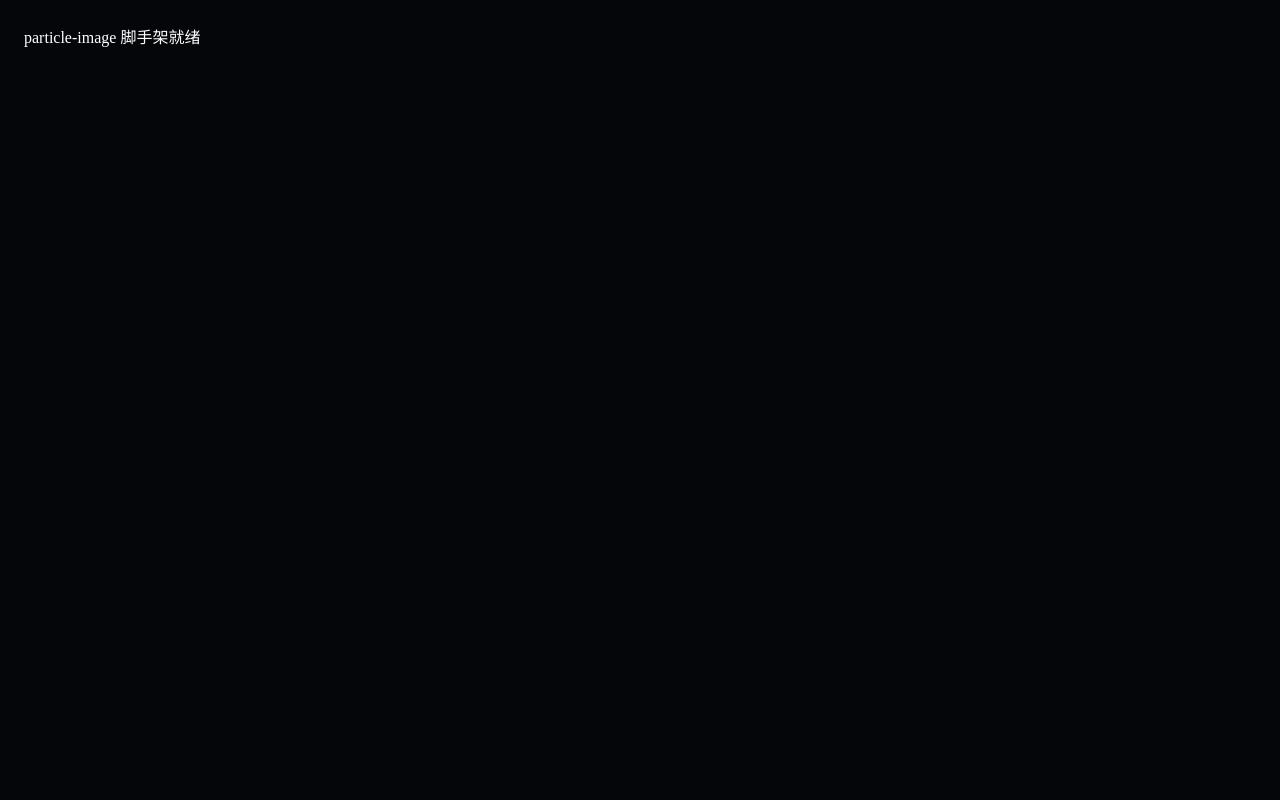
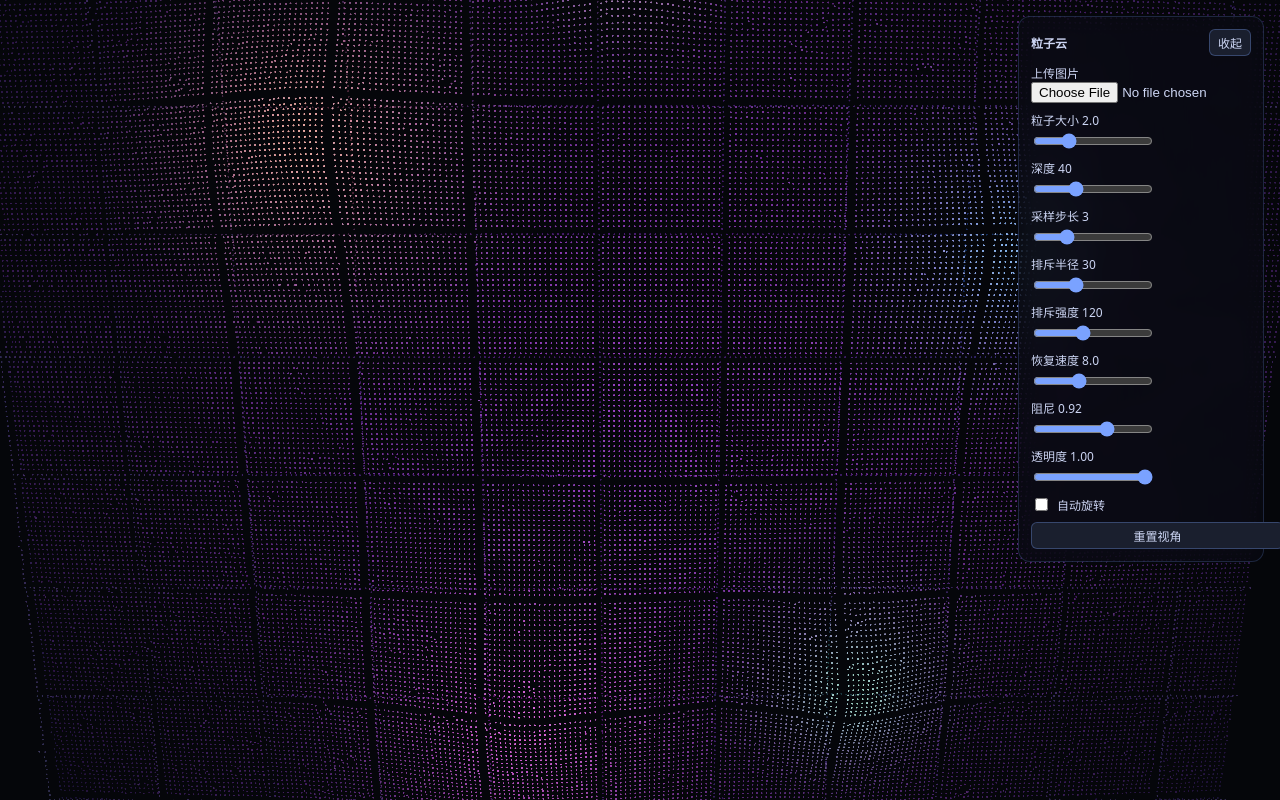
Before and after one commit to cliff-max/webMagic, a React (Vite) app in the folder demos/particle-image/: page / in a window 1280 px wide. Built offline with nearby package versions, Linux system fonts and the light colour scheme.

Commit message:
feat(particle-image): 接线默认图、HUD、性能自适应与错误处理

```diff
--- a/demos/particle-image/src/App.tsx
+++ b/demos/particle-image/src/App.tsx
@@ -1,3 +1,54 @@
+import { useState, useRef, useCallback } from 'react'
+import { Canvas } from '@react-three/fiber'
+import ParticleImage, { type ParticleImageProps } from './components/ParticleImage/ParticleImage'
+import HUD, { type HUDState } from './components/ParticleImage/HUD'
+import { loadImageFromFile } from './core/imageLoader'
+import defaultImg from './assets/default.jpg'
+
 export default function App() {
-  return <div style={{ color: '#fff', padding: 24 }}>particle-image 脚手架就绪</div>
+  const controlsRef = useRef<any>(null)
+  const [image, setImage] = useState<string>(defaultImg)
+  const [error, setError] = useState<string | null>(null)
+  const [hud, setHud] = useState<HUDState>({
+    particleSize: 2, depthScale: 40, samplingStep: 3,
+    interactionRadius: 30, interactionStrength: 120, returnSpeed: 8,
+    damping: 0.92, opacity: 1, autoRotate: false,
+  })
+
+  const onUpload = useCallback(async (file: File) => {
+    try {
+      setError(null)
+      await loadImageFromFile(file) // 校验格式/可加载
+      setImage(URL.createObjectURL(file))
+    } catch (e) {
+      setError((e as Error).message)
+    }
+  }, [])
+
+  const onChange = useCallback((patch: Partial<HUDState>) => setHud((s) => ({ ...s, ...patch })), [])
+  const onResetView = useCallback(() => controlsRef.current?.reset(), [])
+
+  const props: ParticleImageProps = {
+    image,
+    particleSize: hud.particleSize, depthScale: hud.depthScale, samplingStep: hud.samplingStep,
+    interactionRadius: hud.interactionRadius, interactionStrength: hud.interactionStrength,
+    returnSpeed: hud.returnSpeed, damping: hud.damping, opacity: hud.opacity, autoRotate: hud.autoRotate,
+    controlsRef,
+  }
+
+  return (
+    <>
+      <Canvas camera={{ fov: 60 }}>
+        <ParticleImage {...props} />
+      </Canvas>
+      <HUD state={hud} onChange={onChange} onUpload={onUpload} onResetView={onResetView} />
+      {error && (
+        <div style={{ position: 'fixed', bottom: 16, left: '50%', transform: 'translateX(-50%)',
+          background: 'rgba(255,80,80,0.15)', color: '#ffd0d0', padding: '8px 16px',
+          borderRadius: 8, border: '1px solid rgba(255,80,80,0.4)', zIndex: 11 }}>
+          {error}（已保留当前图片）
+        </div>
+      )}
+    </>
+  )
 }
--- a/demos/particle-image/src/components/ParticleImage/ParticleImage.tsx
+++ b/demos/particle-image/src/components/ParticleImage/ParticleImage.tsx
@@ -1,9 +1,10 @@
-import { useRef, useMemo, useEffect } from 'react'
+import { useRef, useEffect, useState } from 'react'
 import { useFrame } from '@react-three/fiber'
 import * as THREE from 'three'
 import { useImageParticles } from '../../hooks/useImageParticles'
 import { useGPGPU } from '../../core/ShaderSystem'
 import { usePointer3D } from '../../hooks/usePointer3D'
+import { useAdaptiveStep } from '../../core/PerformanceMonitor'
 import Particles from './Particles'
 import InteractionPlane from './InteractionPlane'
 import CameraSystem from '../../core/CameraSystem'
@@ -46,9 +47,15 @@ export default function ParticleImage({
 }: ParticleImageProps) {
   const planeRef = useRef<THREE.Mesh>(null)
 
+  // 自适应采样步长：性能降级时自动增大 step，恢复时减小
+  const [step, setStep] = useState(samplingStep)
+  useAdaptiveStep(samplingStep, (s) => setStep(s))
+  // HUD 手动改 samplingStep 时同步到 step
+  useEffect(() => setStep(samplingStep), [samplingStep])
+
   const { data, originTexture, width, height } = useImageParticles(
     image,
-    samplingStep,
+    step,
     depthScale,
   )
 
--- a/demos/particle-image/src/core/ShaderSystem.ts
+++ b/demos/particle-image/src/core/ShaderSystem.ts
@@ -19,6 +19,7 @@ export function useGPGPU({ origin, texSize }: { origin: THREE.DataTexture; texSi
 
   // useMemo 首次构造；GPGPU 依赖 gl，在 Canvas 内 gl 已就绪
   return useMemo(() => {
+    if (!origin.image?.data) return null // 原始纹理未就绪，跳过初始化
     const gpu = new GPUComputationRenderer(texSize, texSize, gl)
     const pos0 = gpu.createTexture()
     const vel0 = zerosTexture(texSize)
```
Also changed, not shown: demos/particle-image/src/assets/default.jpg (added), demos/particle-image/src/shaders/position.glsl, demos/particle-image/src/shaders/velocity.glsl, 1 other file (tests, documents, lock files or other folders).
